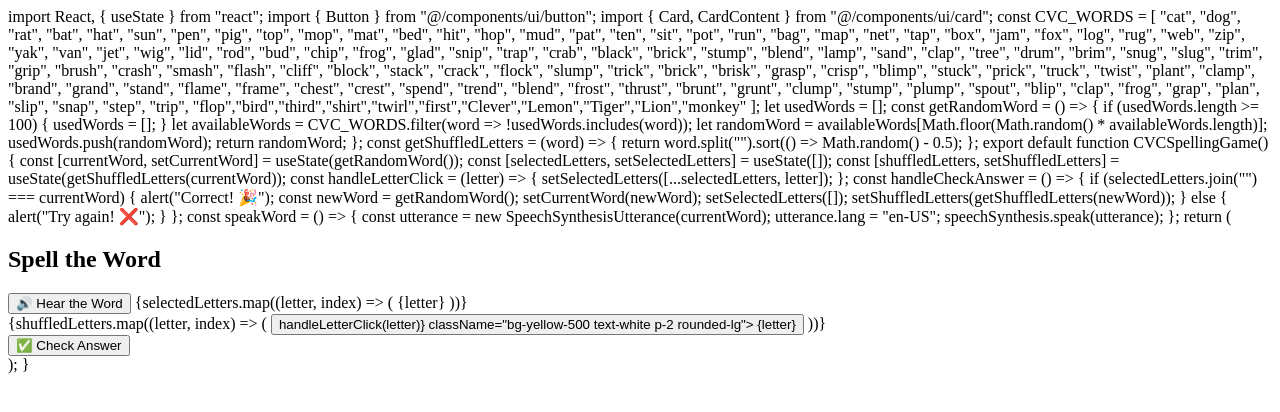
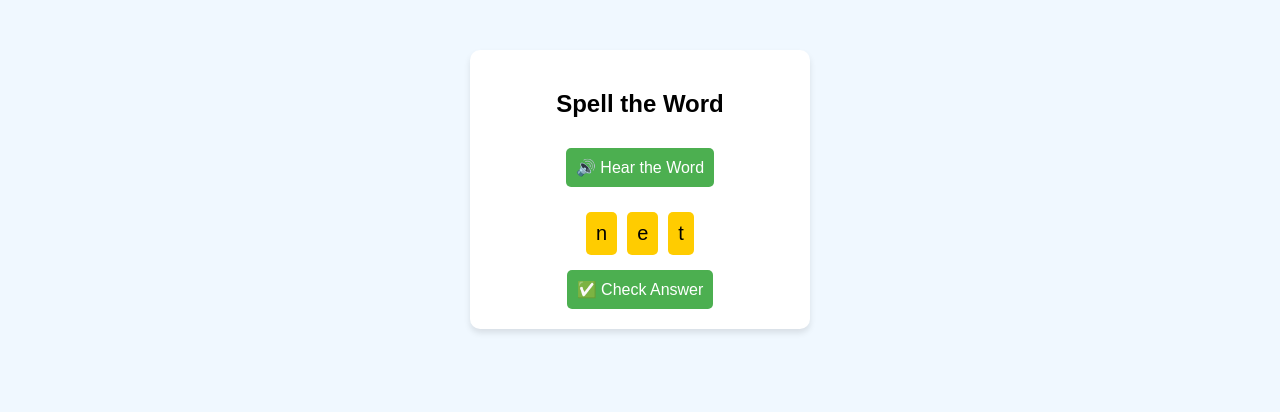
Before and after one commit to kavya3prathyusha/CVC_reading_game, a plain HTML site: page index.html in a window 1280 px wide. Drawn offline with Linux system fonts and the light colour scheme.

Commit message:
Update index.html

```diff
--- a/index.html
+++ b/index.html
@@ -1,8 +1,65 @@
-import React, { useState } from "react";
-import { Button } from "@/components/ui/button";
-import { Card, CardContent } from "@/components/ui/card";
+<!DOCTYPE html>
+<html lang="en">
+<head>
+    <meta charset="UTF-8">
+    <meta name="viewport" content="width=device-width, initial-scale=1.0">
+    <title>CVC Spelling Game</title>
+    <style>
+        body {
+            font-family: Arial, sans-serif;
+            text-align: center;
+            background-color: #f0f8ff;
+        }
+        .game-container {
+            margin: 50px auto;
+            width: 300px;
+            padding: 20px;
+            background: white;
+            box-shadow: 0px 4px 6px rgba(0,0,0,0.1);
+            border-radius: 10px;
+        }
+        .letter-box {
+            display: inline-block;
+            padding: 10px;
+            margin: 5px;
+            font-size: 20px;
+            background: #ffcc00;
+            border-radius: 5px;
+            cursor: pointer;
+        }
+        .word-display {
+            margin: 20px;
+            font-size: 24px;
+            font-weight: bold;
+            color: #333;
+        }
+        .button {
+            padding: 10px;
+            margin-top: 10px;
+            background: #4CAF50;
+            color: white;
+            border: none;
+            cursor: pointer;
+            border-radius: 5px;
+            font-size: 16px;
+        }
+        .button:hover {
+            background: #45a049;
+        }
+    </style>
+</head>
+<body>
 
-const CVC_WORDS = [
+    <div class="game-container">
+        <h2>Spell the Word</h2>
+        <button class="button" onclick="speakWord()">🔊 Hear the Word</button>
+        <div class="word-display" id="selected-word"></div>
+        <div id="letters-container"></div>
+        <button class="button" onclick="checkAnswer()">✅ Check Answer</button>
+    </div>
+
+    <script>
+        let cvcWords = [
             "cat", "dog", "rat", "bat", "hat", "sun", "pen", "pig", "top", "mop",
             "mat", "bed", "hit", "hop", "mud", "pat", "ten", "sit", "pot", "run",
             "bag", "map", "net", "tap", "box", "jam", "fox", "log", "rug", "web",
@@ -13,77 +70,64 @@ const CVC_WORDS = [
             "brisk", "grasp", "crisp", "blimp", "stuck", "prick", "truck", "twist", "plant", "clamp",
             "brand", "grand", "stand", "flame", "frame", "chest", "crest", "spend", "trend", "blend",
             "frost", "thrust", "brunt", "grunt", "clump", "stump", "plump", "spout", "blip", "clap",
-  "frog", "grap", "plan", "slip", "snap", "step", "trip", "flop","bird","third","shirt","twirl","first","Clever","Lemon","Tiger","Lion","monkey"
+            "frog", "grap", "plan", "slip", "snap", "step", "trip", "flop","bird","third","shirt","twirl","first","clever","lemon","tiger","lion","monkey"
         ];
 
         let usedWords = [];
+        let currentWord = "";
 
-const getRandomWord = () => {
-  if (usedWords.length >= 100) {
-    usedWords = [];
-  }
-  let availableWords = CVC_WORDS.filter(word => !usedWords.includes(word));
+        function getRandomWord() {
+            if (usedWords.length >= 40) usedWords = [];
+            let availableWords = cvcWords.filter(word => !usedWords.includes(word));
             let randomWord = availableWords[Math.floor(Math.random() * availableWords.length)];
             usedWords.push(randomWord);
             return randomWord;
-};
+        }
 
-const getShuffledLetters = (word) => {
-  return word.split("").sort(() => Math.random() - 0.5);
-};
+        function shuffleLetters(word) {
+            return word.split('').sort(() => Math.random() - 0.5);
+        }
 
-export default function CVCSpellingGame() {
-  const [currentWord, setCurrentWord] = useState(getRandomWord());
-  const [selectedLetters, setSelectedLetters] = useState([]);
-  const [shuffledLetters, setShuffledLetters] = useState(getShuffledLetters(currentWord));
+        function initializeGame() {
+            currentWord = getRandomWord();
+            let shuffledLetters = shuffleLetters(currentWord);
+            document.getElementById("selected-word").innerText = "";
 
-  const handleLetterClick = (letter) => {
-    setSelectedLetters([...selectedLetters, letter]);
-  };
+            let container = document.getElementById("letters-container");
+            container.innerHTML = "";
 
-  const handleCheckAnswer = () => {
-    if (selectedLetters.join("") === currentWord) {
+            shuffledLetters.forEach(letter => {
+                let span = document.createElement("span");
+                span.classList.add("letter-box");
+                span.innerText = letter;
+                span.onclick = () => selectLetter(letter, span);
+                container.appendChild(span);
+            });
+        }
+
+        function selectLetter(letter, element) {
+            document.getElementById("selected-word").innerText += letter;
+            element.style.display = "none";
+        }
+
+        function checkAnswer() {
+            let selectedWord = document.getElementById("selected-word").innerText;
+            if (selectedWord === currentWord) {
                 alert("Correct! 🎉");
-      const newWord = getRandomWord();
-      setCurrentWord(newWord);
-      setSelectedLetters([]);
-      setShuffledLetters(getShuffledLetters(newWord));
+                initializeGame();
             } else {
                 alert("Try again! ❌");
             }
-  };
+        }
 
-  const speakWord = () => {
-    const utterance = new SpeechSynthesisUtterance(currentWord);
+        function speakWord() {
+            let utterance = new SpeechSynthesisUtterance(currentWord);
             utterance.lang = "en-US";
             speechSynthesis.speak(utterance);
-  };
+        }
 
-  return (
-    <div className="flex flex-col items-center p-6 bg-green-100 min-h-screen">
-      <Card className="p-6 text-center w-80 bg-white shadow-lg rounded-2xl">
-        <h2 className="text-xl font-bold mb-4">Spell the Word</h2>
-        <Button onClick={speakWord} className="mb-4 bg-blue-500 text-white p-2 rounded-lg">
-          🔊 Hear the Word
-        </Button>
-        <CardContent className="flex gap-2 justify-center mb-4">
-          {selectedLetters.map((letter, index) => (
-            <span key={index} className="text-xl font-bold bg-blue-200 p-2 rounded-lg">
-              {letter}
-            </span>
-          ))}
-        </CardContent>
-        <div className="flex gap-2">
-          {shuffledLetters.map((letter, index) => (
-            <Button key={index} onClick={() => handleLetterClick(letter)} className="bg-yellow-500 text-white p-2 rounded-lg">
-              {letter}
-            </Button>
-          ))}
-        </div>
-        <Button onClick={handleCheckAnswer} className="mt-4 bg-green-500 text-white p-2 rounded-lg">
-          ✅ Check Answer
-        </Button>
-      </Card>
-    </div>
-  );
-}
+        window.onload = initializeGame;
+    </script>
+
+</body>
+</html>
```
Lines whose indentation alone changed are shown as unchanged.
